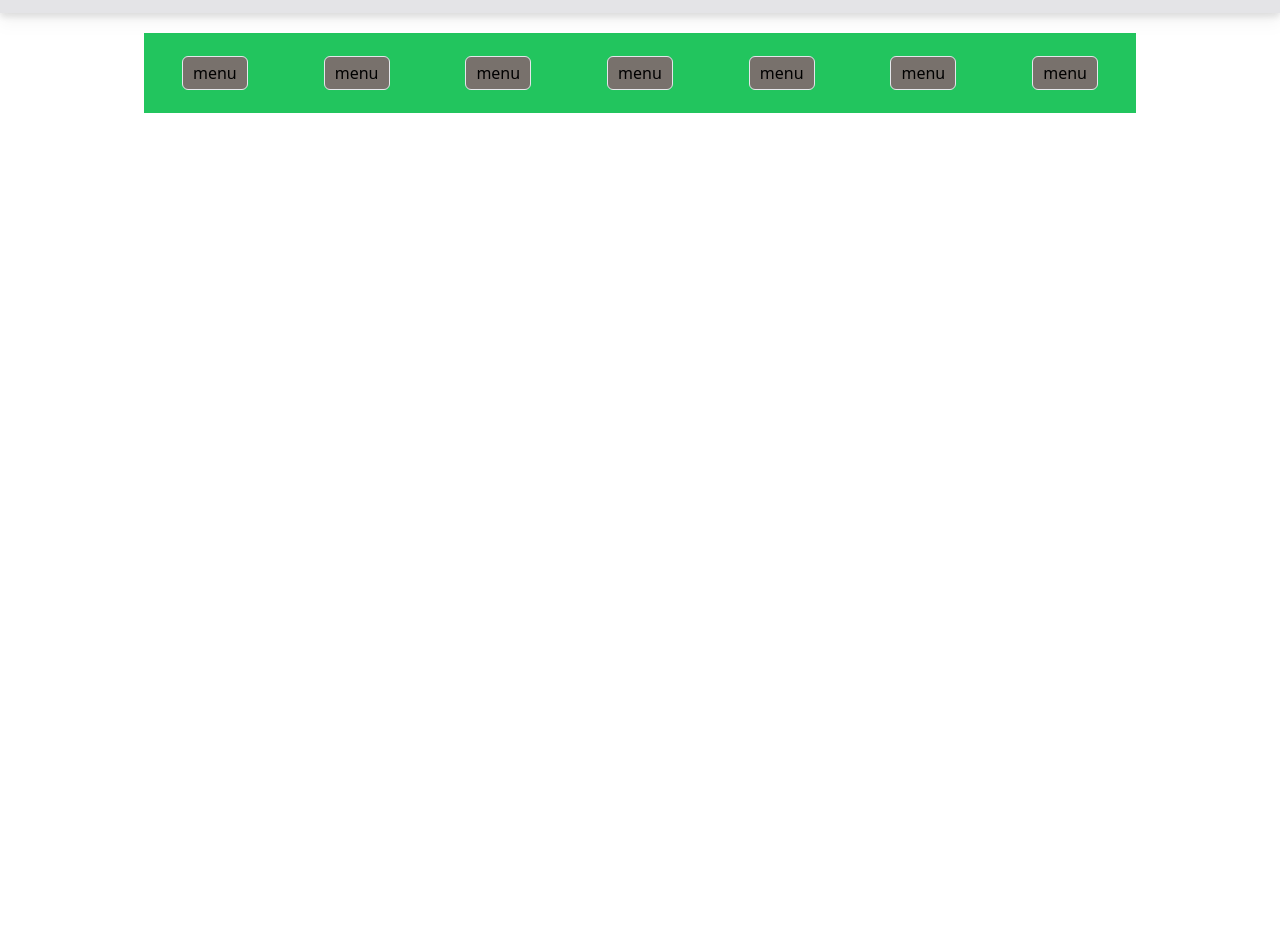
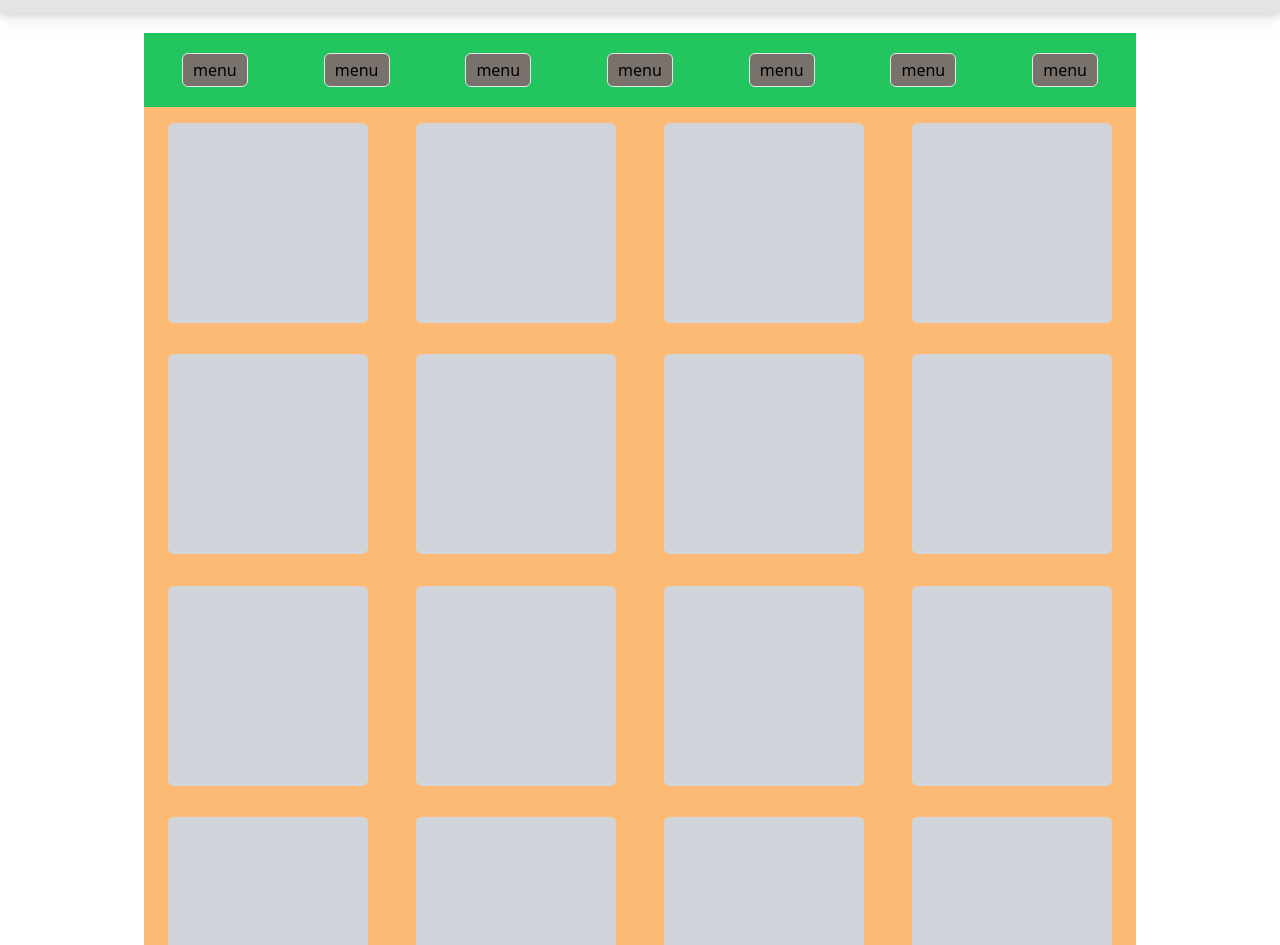
Before and after one commit to Sangyeonglee353/react-daily-cloth-app, a React (Create React App) app: page /closet in a window 1280 px wide. Shown: the part 67-1012 px from the top of the page. Built offline with nearby package versions, Linux system fonts and the light colour scheme; no server answers; what chartjs-plugin-datalabels would draw is missing.

Commit message:
Desgin: Add closet gallery form

```diff
--- a/src/pages/ClosetPage/index.jsx
+++ b/src/pages/ClosetPage/index.jsx
@@ -6,8 +6,9 @@ const ClosetPage = () => {
     <section name="closet" className="w-full min-h-[1000px] flex ">
       <div className="w-full h-full flex flex-col justify-center max-w-screen-lg px-4 mx-auto mt-[100px]">
         <div className="w-full max-h-[1000px] flex flex-col bg-blue-800">
-          <div className="w-full h-[80px] flex justify-around items-center space-x-auto bg-green-500">
+          <div className="w-full h-[80px] flex items-center bg-green-500">
             {/* 메뉴 Area */}
+            <ul className="w-full flex justify-around">
               <ClosetButton />
               <ClosetButton />
               <ClosetButton />
@@ -15,9 +16,28 @@ const ClosetPage = () => {
               <ClosetButton />
               <ClosetButton />
               <ClosetButton />
+            </ul>
           </div>
-          <div className="w-full h-full flex bg-orange-300">
+          <div className="w-full h-[1000px] flex bg-orange-300">
             {/* 옷 나열 리스트 Area */}
+            <ul className="w-full h-auto flex flex-wrap justify-around items-center">
+              <div className="w-[200px] h-[200px] bg-gray-300 rounded-md"></div>
+              <div className="w-[200px] h-[200px] bg-gray-300 rounded-md"></div>
+              <div className="w-[200px] h-[200px] bg-gray-300 rounded-md"></div>
+              <div className="w-[200px] h-[200px] bg-gray-300 rounded-md"></div>
+              <div className="w-[200px] h-[200px] bg-gray-300 rounded-md"></div>
+              <div className="w-[200px] h-[200px] bg-gray-300 rounded-md"></div>
+              <div className="w-[200px] h-[200px] bg-gray-300 rounded-md"></div>
+              <div className="w-[200px] h-[200px] bg-gray-300 rounded-md"></div>
+              <div className="w-[200px] h-[200px] bg-gray-300 rounded-md"></div>
+              <div className="w-[200px] h-[200px] bg-gray-300 rounded-md"></div>
+              <div className="w-[200px] h-[200px] bg-gray-300 rounded-md"></div>
+              <div className="w-[200px] h-[200px] bg-gray-300 rounded-md"></div>
+              <div className="w-[200px] h-[200px] bg-gray-300 rounded-md"></div>
+              <div className="w-[200px] h-[200px] bg-gray-300 rounded-md"></div>
+              <div className="w-[200px] h-[200px] bg-gray-300 rounded-md"></div>
+              <div className="w-[200px] h-[200px] bg-gray-300 rounded-md"></div>
+            </ul>
           </div>
         </div>
       </div>
```
Lines whose indentation alone changed are shown as unchanged.
